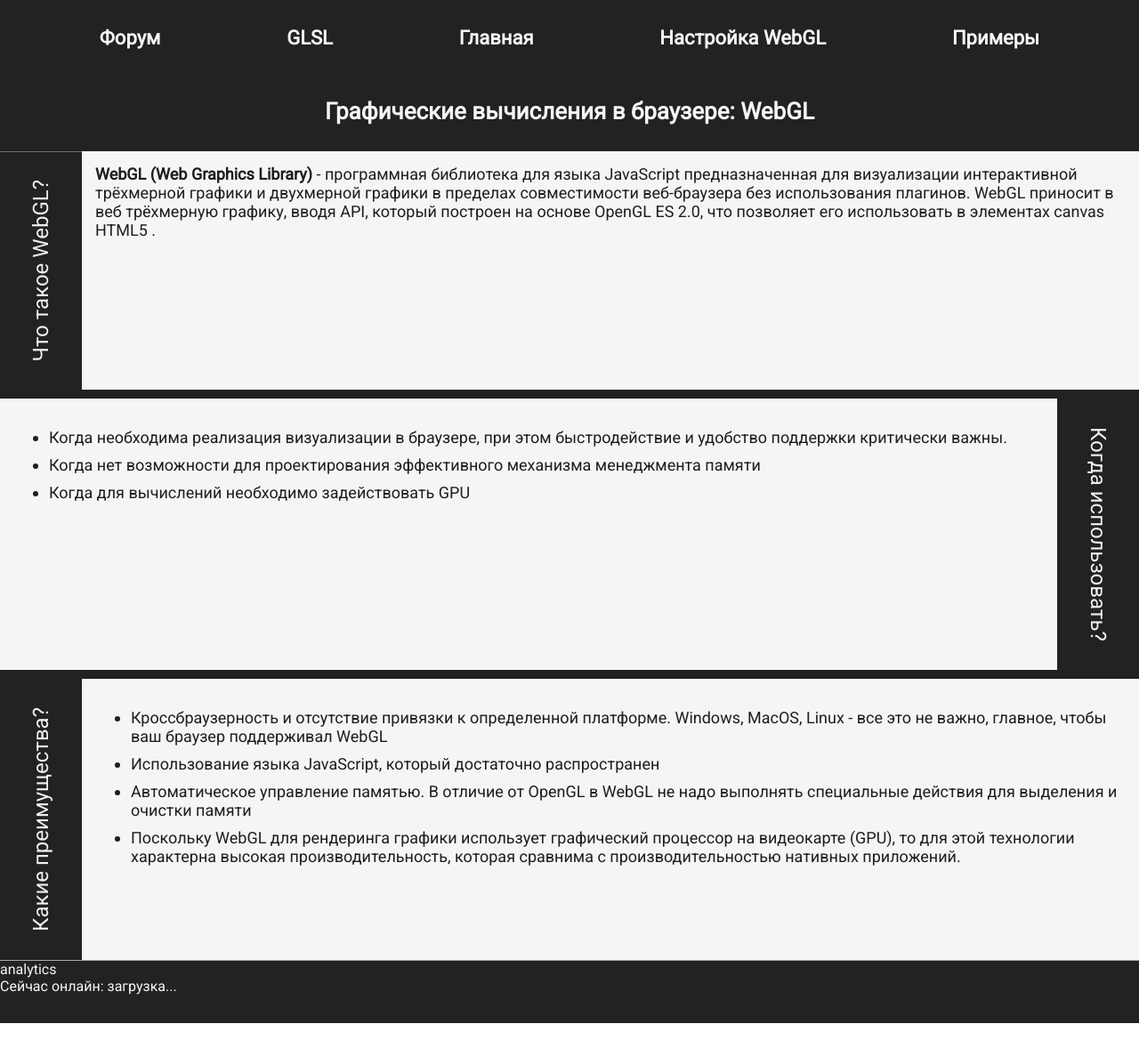
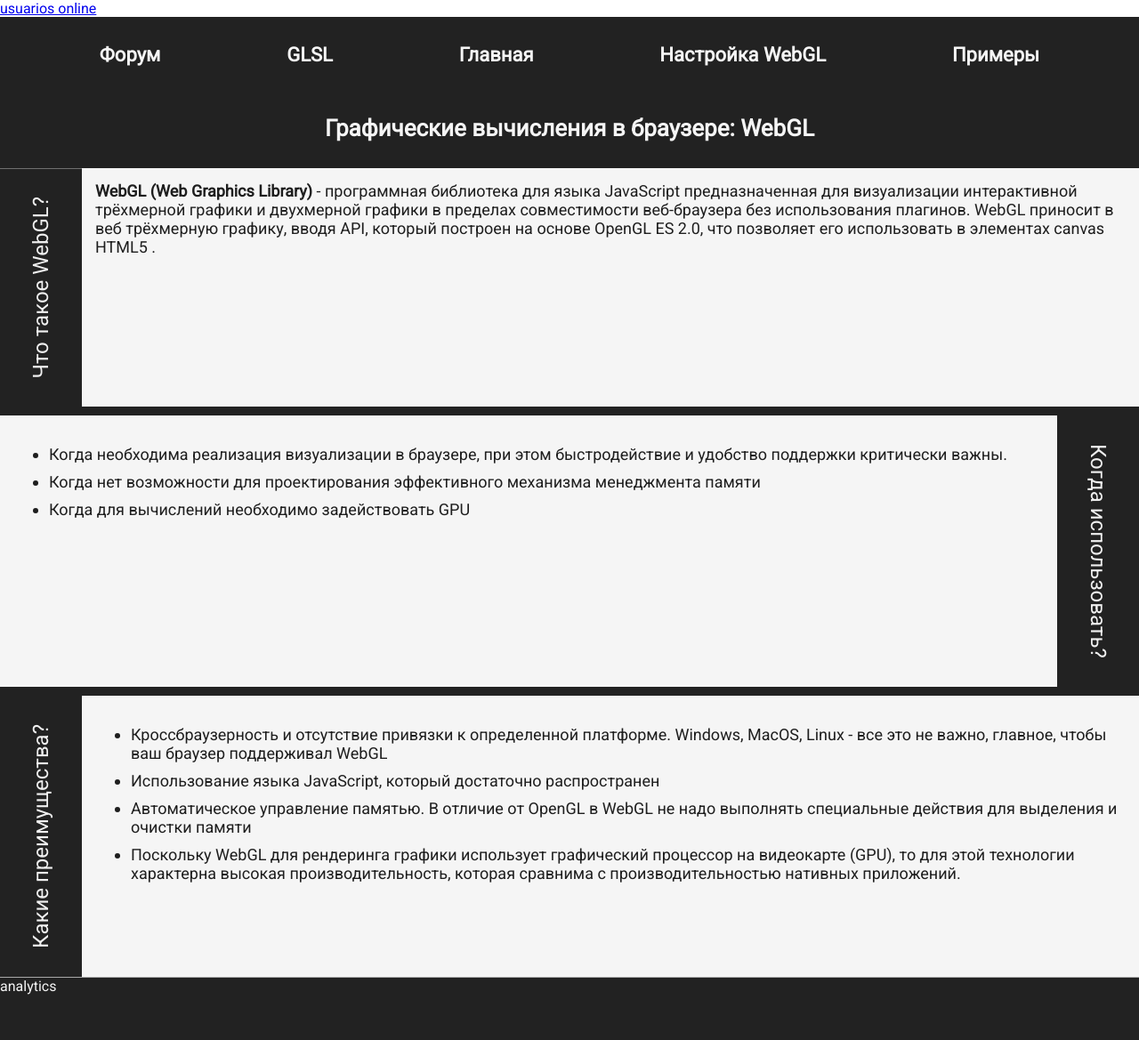
Before and after one commit to KucherenkoIvan/WebExam, a React (Create React App) app in the folder app/: page / in a window 1280 px wide. Shown: the whole page at 89% size. Built offline with nearby package versions, Linux system fonts and the light colour scheme.

Commit message:
юлядская хуйня блядской хуйни будешб ты блядь уже работать или нахуй где нахуй

```diff
--- a/app/public/index.html
+++ b/app/public/index.html
@@ -27,6 +27,9 @@
     <title>React App</title>
   </head>
   <body>
+    <script>var _uox = _uox || {};(function() {var s=document.createElement("script");
+      s.src="https://static.usuarios-online.com/uo2.min.js";document.getElementsByTagName("head")[0].appendChild(s);})();</script>
+      <a href="https://www.usuarios-online.com/es/" data-id="bae35da013f25b98ab949f3b2cf93684" data-type="default" target="_blank" id="uox_link">usuarios online</a>
     <noscript>You need to enable JavaScript to run this app.</noscript>
     <div id="root"></div>
     <!--
--- a/app/src/components/NowOnline/NowOnline.js
+++ b/app/src/components/NowOnline/NowOnline.js
@@ -2,11 +2,14 @@ import React from 'react';
 import { useSelector } from 'react-redux';
 
 export default function NowOnline({ theme }) {
-  const nowOnline = useSelector(state => state.nowOnline.count);
+  var _uox = _uox || { };
+  (function() {
+    var s=document.createElement("script");
+    s.src="https://static.usuarios-online.com/uo2.min.js";
+    document.getElementsByTagName("head")[0].appendChild(s);
+  })();
 
   return (
-    <div id="qooi-counter">
-      Сейчас онлайн: {nowOnline}
-    </div>
-  );
+  <span id="uox_counter"></span>
+);
 }
```
Also changed, not shown: 1 other file (tests, documents, lock files or other folders).
